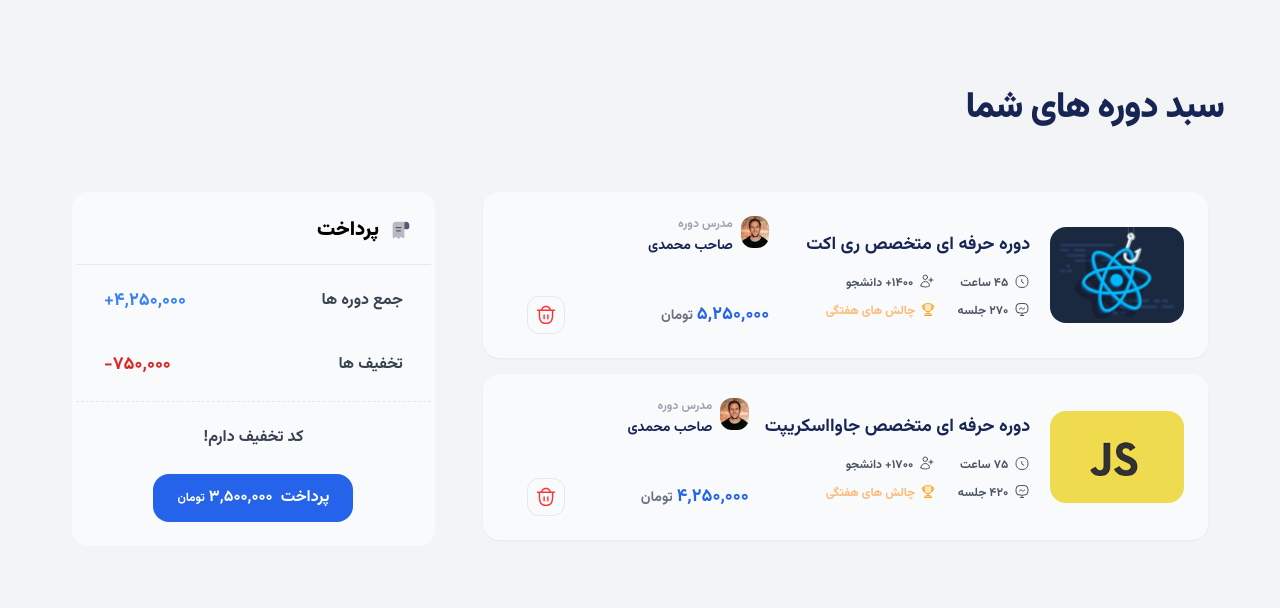
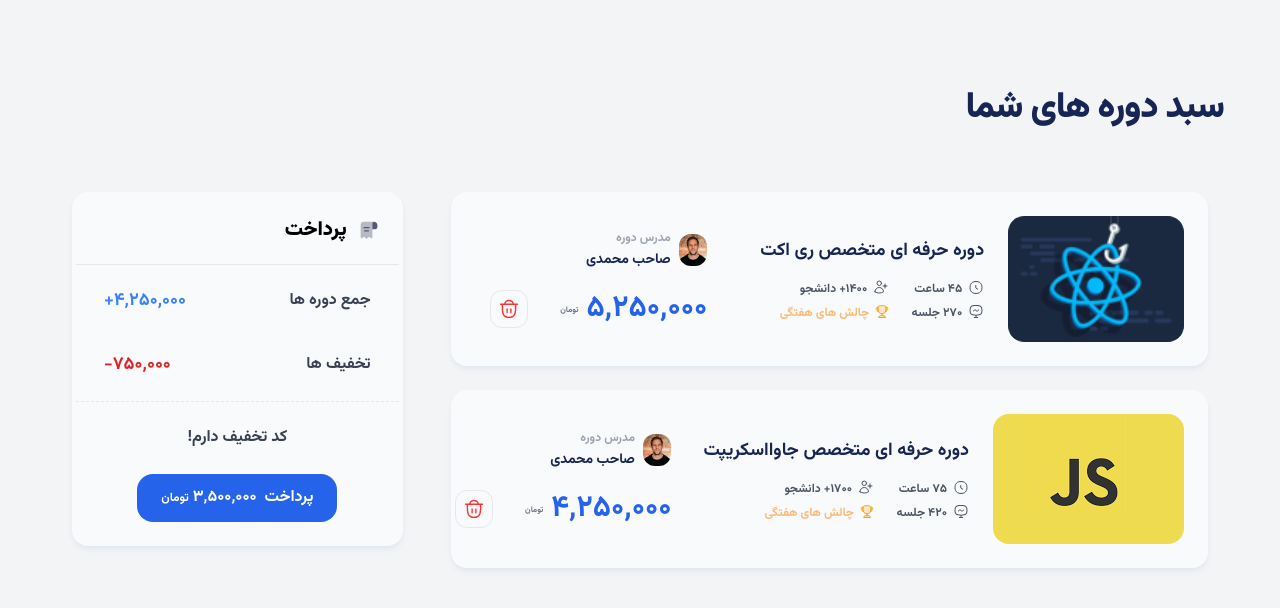
Before and after one commit to MohammadmehdiJamalpour/bt-tailwind-task, a website: page public/index.html in a window 1280 px wide. Drawn offline with nearby package versions, Linux system fonts and the light colour scheme.

Commit message:
style in lg size improved

```diff
--- a/public/index.html
+++ b/public/index.html
@@ -17,7 +17,9 @@
         سبد دوره های شما
       </h1>
 
-      <div class="w-full h-full flex flex-col md:gap-x-12 lg:px-14 md:flex-row">
+      <div
+        class="w-full h-full flex flex-col md:gap-x-6 xl:gap-x-12 lg:px-14 md:flex-row"
+      >
         <!-- Course list -->
 
         <div
@@ -32,10 +34,12 @@
         >
           <template x-for="course in courses" :key="course.id">
             <div
-              class="bg-gray-50 rounded-2xl mb-4 p-3 lg:p-6 shadow-sm flex items-center"
+              class="bg-gray-50 rounded-2xl mb-4 xl:mb-6 p-3 lg:p-6 shadow-md shadow-slate-200 flex items-center"
             >
               <!-- course picture  -->
-              <div class="w-1/3 lg:w-1/4 rounded-2xl max-w-xs max-h-xs">
+              <div
+                class="w-1/3 lg:min-w-28 xl:min-w-max rounded-2xl max-w-xs max-h-xs"
+              >
                 <img
                   class="block w-full h-full rounded-2xl"
                   :src="course.img"
@@ -45,14 +49,14 @@
               <!-- course details -->
 
               <div
-                class="flex flex-col lg:flex-row lg:gap-x-4 w-2/3 h-full items-start lg:items-center px-3 xl:px-5 lg:w-full"
+                class="flex z-50 flex-col lg:flex-row h-full items-start lg:items-center pr-3 xl:pr-6 w-full"
               >
                 <div class="">
                   <p
                     x-text="course.title"
                     class="text-xs xs:text-sm sm:text-xl md:text-lg text-blue-950 truncate mb-3"
                   ></p>
-                  <div class="hidden lg:grid grid-cols-[95px_150px] gap-y-2">
+                  <div class="hidden lg:grid grid-cols-[95px_150px] gap-y-1">
                     <!-- course time -->
                     <div
                       class="text-gray-600 flex max-w-xs justify-start items-center"
@@ -189,10 +193,12 @@
                 </div>
 
                 <div
-                  class="flex flex-col lg:-mr-4 xl:-mr-0 justify-start items-start w-full lg:w-auto xl:w-full"
+                  class="flex flex-col w-full pr-2 xl:pr-8 h-full justify-center items-center"
                 >
                   <!-- course teacher -->
-                  <div class="hidden h-20 lg:flex items-start gap-x-2">
+                  <div
+                    class="hidden lg:flex items-center justify-center w-full  gap-x-2"
+                  >
                     <img
                       :src="course.teacherImg"
                       class="w-7 rounded-xl h-7 xl:w-8 xl:h-8 lg:mr-2 xl:mr-0"
@@ -212,22 +218,19 @@
                     </div>
                   </div>
 
-                  <!-- transaction details -->
-                  <div
-                    class="flex items-center lg:-mr-4 xl:-mr-0 justify-between w-full"
-                  >
+                  <!-- courseprice -->
+                  <div class="flex items-center pt-5 w-full">
                     <div class="flex items-center justify-start">
                       <span
                         x-text="course.price"
-                        class="text-blue-600 sm:text-lg"
+                        class="text-blue-600 sm:text-lg lg:text-xl xl:text-3xl"
                       ></span>
-                      <span
-                        class="text-[8px] text-gray-500 pt-0.5 pr-1 xs:text-xs sm:text-sm"
+                      <span class="text-2xs text-gray-500 pt-0.5 pr-2"
                         >تومان</span
                       >
                     </div>
                     <button
-                      class="rounded-xl border border-gray-200 p-1.5 sm:p-1.5 lg:mr-2"
+                      class="rounded-xl border border-gray-200 p-1.5 sm:p-1.5 mr-14 lg:mr-2 xl:mr-8"
                     >
                       <svg
                         xmlns="http://www.w3.org/2000/svg"
@@ -255,13 +258,12 @@
               </div>
             </div>
           </template>
-          <!-- Single Course  -->
         </div>
 
         <!-- transaction -->
 
         <div
-          class="bg-gray-50 flex mb-8 md:mb-0 md:p-1 pb-5 md:pb-3 flex-col h-full rounded-2xl w-full md:w-1/3 items-center"
+          class="bg-gray-50 shadow-md shadow-slate-200 flex mb-8 md:mb-0 md:p-1 pb-5 md:pb-3 flex-col h-full rounded-2xl w-full md:w-1/3 items-center"
         >
           <!-- transaction title -->
           <div
```
Also changed, not shown: public/build/output.css.
